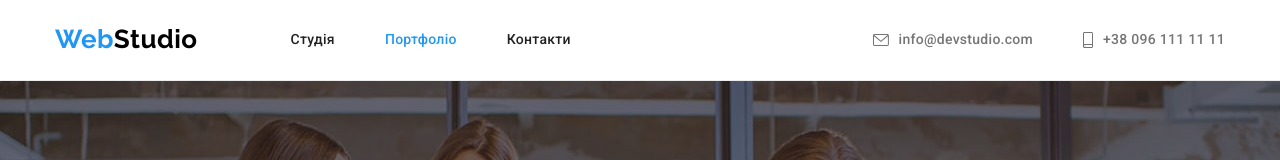
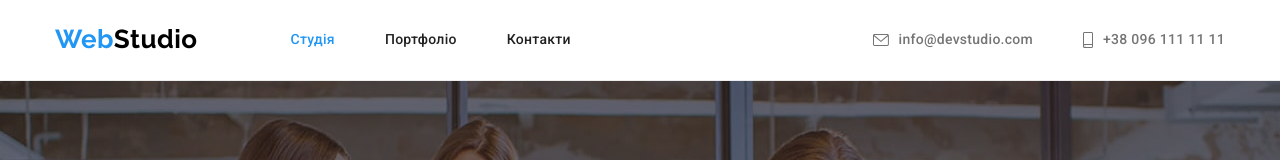
Before and after one commit to Alexon7/goit-markup-hw-04, a plain HTML site: page index.html in a window 1280 px wide. Shown: the top 160 px of the page. Drawn offline with nearby package versions, Linux system fonts and the light colour scheme.

Commit message:
current page

```diff
--- a/index.html
+++ b/index.html
@@ -26,8 +26,8 @@
 				<nav class="main-nav">
 					<a href="./index.html" lang="en" class="logo"><span class="accent">Web</span>Studio </a>
 					<ul class="site-nav">
-						<li class="item"><a href="./index.html" class="link">Студія</a></li>
-						<li class="item"><a href="./portfolio.html" class="link current">Портфоліо</a></li>
+						<li class="item"><a href="./index.html" class="link current">Студія</a></li>
+						<li class="item"><a href="./portfolio.html" class="link">Портфоліо</a></li>
 						<li class="item"><a href="" class="link">Контакти</a></li>
 					</ul>
 				</nav>
```
